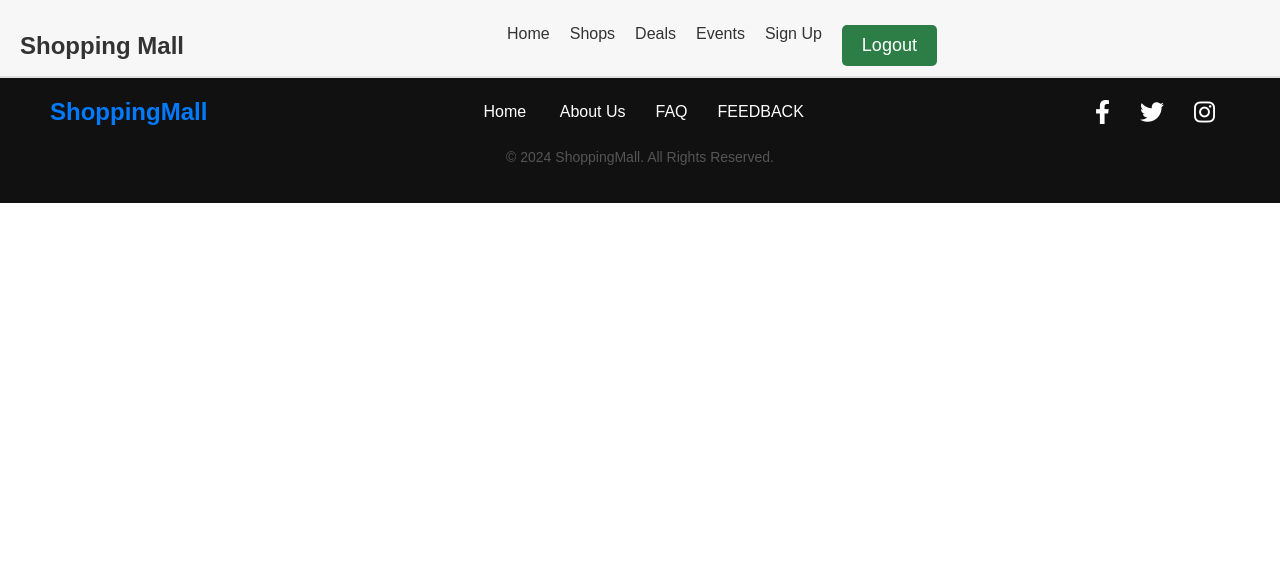
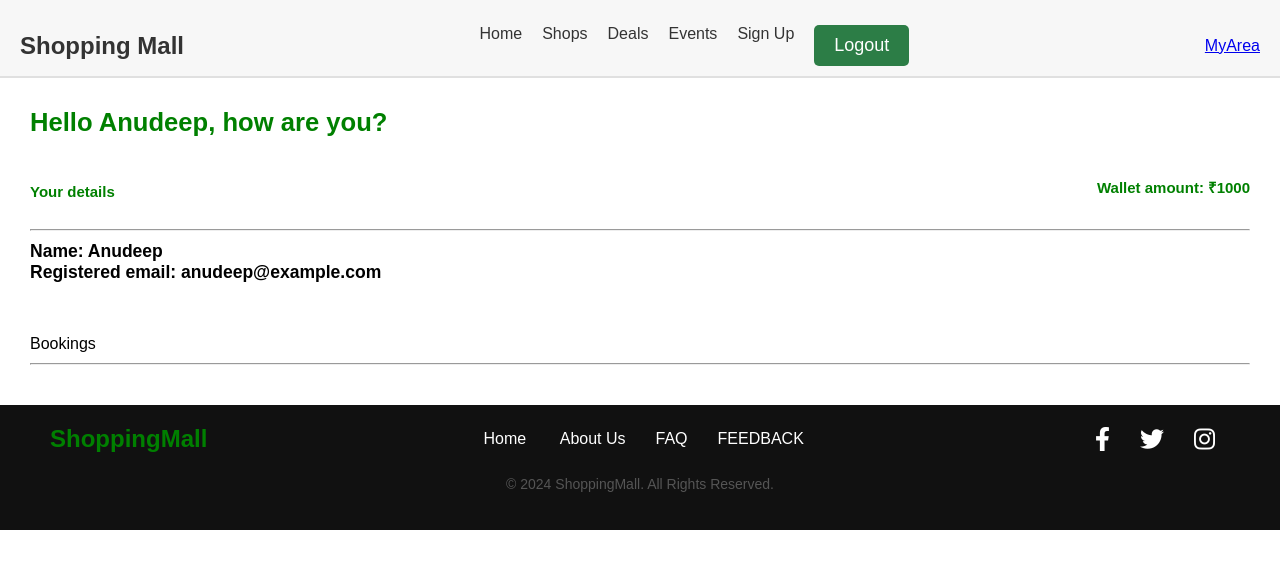
Before and after one commit to TharunKumarL/ShoppingMallC, a React (Create React App) app in the folder shoppingmall/: page /user/wallet in a window 1280 px wide. Shown: the top 568 px of the page. Built offline with nearby package versions, Linux system fonts and the light colour scheme; sample sign-in values are in the browser's storage.

Commit message:
added user wallet

```diff
--- a/shoppingmall/package.json
+++ b/shoppingmall/package.json
@@ -36,6 +36,7 @@
     "react-bootstrap": "^2.5.0",
     "react-chartjs-2": "^5.2.0",
     "react-dom": "^18.3.1",
+    "react-favicon": "^2.0.7",
     "react-icons": "^5.4.0",
     "react-phone-number-input": "^3.2.11",
     "react-router-dom": "^6.28.0",
--- a/shoppingmall/src/App.js
+++ b/shoppingmall/src/App.js
@@ -43,6 +43,9 @@ import FeedbackForm from './shoppingFolder/components/Feedback/form.js';
 import Submissions from './shoppingFolder/components/Feedback/submissions.js'
 import { GoogleOAuthProvider } from '@react-oauth/google';
 import './App.css';
+
+//User wallet
+import UserWallet from './shoppingFolder/components/Userwallet/UserWallet.jsx';
 
 // Component to check if user is authenticated
 const ProtectedRoute = ({ element }) => {
@@ -138,7 +141,7 @@ function App() {
           <Route path='/sport/owner/create' element={<ProtectedRoutesports element={<Create_Sport />} />} />
           <Route path="/FAQ" element={<ProtectedRoute element={<FAQ />} />} />
           <Route path='/AboutUs' element = {<ProtectedRoute element={<AboutUs/>}/>}/>
-
+          <Route path='/user/wallet' element = {<ProtectedRoute element={<UserWallet/>}/>}/>
           <Route path="/feedback" element={<FeedbackForm/>}/>
           <Route path="/submissions" element={<Submissions />} />
           <Route path="/submission/:id" element={<Submissions />} />
--- a/shoppingmall/src/shoppingFolder/components/Header.jsx
+++ b/shoppingmall/src/shoppingFolder/components/Header.jsx
@@ -2,6 +2,7 @@ import React from 'react';
 import '../components/css/Header.css';  // Import the CSS file
 import LogoutButton from './Logout/Logout';
 import { Link } from 'react-router-dom';
+import UserWallet from './Userwallet/UserWallet';
 
 const Header = () => {
   return (
@@ -18,8 +19,11 @@ const Header = () => {
         </div>
 
       </nav>
-      <div className="search-bar">
-      </div>
+
+      <a href="/user/wallet">
+      MyArea
+      </a>
+
     </header>
   );
 };
--- a/shoppingmall/src/shoppingFolder/components/Userwallet/UserWallet.jsx
+++ b/shoppingmall/src/shoppingFolder/components/Userwallet/UserWallet.jsx
@@ -1,9 +1,28 @@
+import "../css/UserWallet.css";
+
 const UserWallet = () => {
     return (
         <div>
+            <div className="user-wallet-container">
+                <h2>Hello Anudeep, how are you?</h2>
+                <div className="user-wallet-box">
+                    <div className="wallet-details">
+                        <p className="wallet-details-heading">Your details</p>
+                        <p className="wallet-amount">Wallet amount: ₹1000</p>
+                    </div>
+                    <hr />
+                    <h3>Name: Anudeep</h3>
+                    <h3>Registered email: anudeep@example.com</h3>
+                </div>
 
+
+                <div className="user-bookings">
+                     Bookings
+                    <hr />
+                </div>
+            </div>
         </div>
-     );
+    );
 }
 
 export default UserWallet;
--- /dev/null
+++ b/shoppingmall/src/shoppingFolder/components/css/UserWallet.css
@@ -0,0 +1,43 @@
+.user-wallet-container {
+    padding: 30px;
+    max-height: 100vh;
+}
+
+
+div h2 {
+    display: flex;
+    text-align: left;
+    color: green;
+}
+
+div h2 p {
+    color: green;
+}
+
+/* Ensure the wallet amount aligns to the right */
+.wallet-details {
+    display: flex;
+    justify-content: space-between;
+    align-items: center;
+}
+.wallet-details-heading {
+    color: green;
+    font-weight: bold;
+    margin-top: 13px;
+}
+
+.wallet-amount {
+    color: green;
+    font-weight: bold;
+}
+
+.user-wallet-box {
+    padding-top: 30px;
+    font-weight: 3px;
+    font-size: 15px;
+}
+
+/* User bookings */
+.user-bookings {
+    padding-top: 52px;
+}
```
Also changed, not shown: 1 other file (tests, documents, lock files or other folders).
